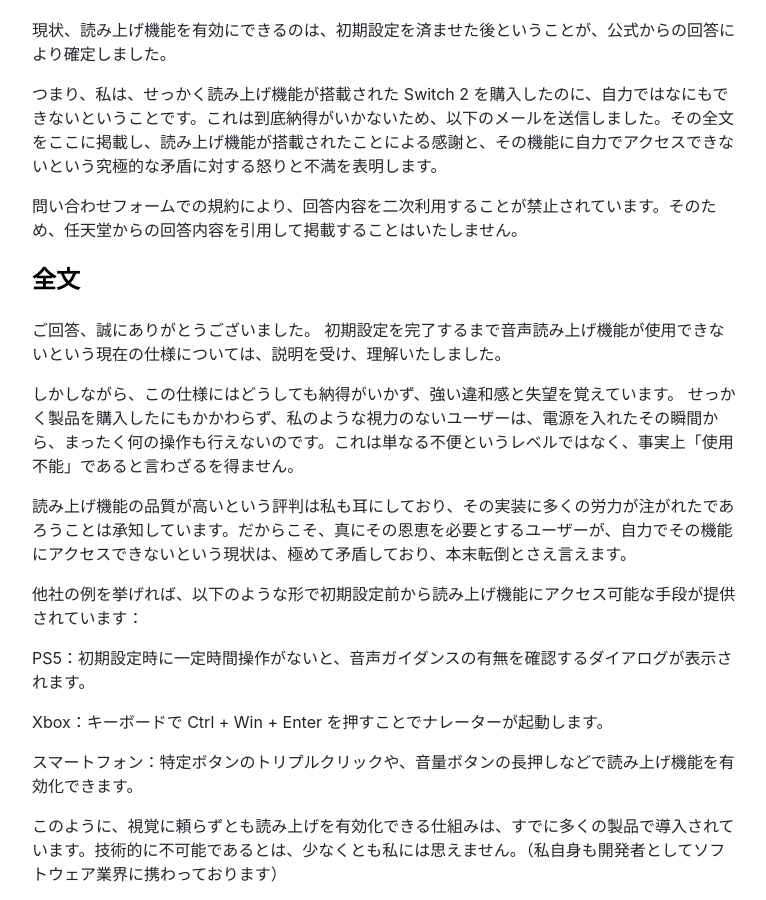
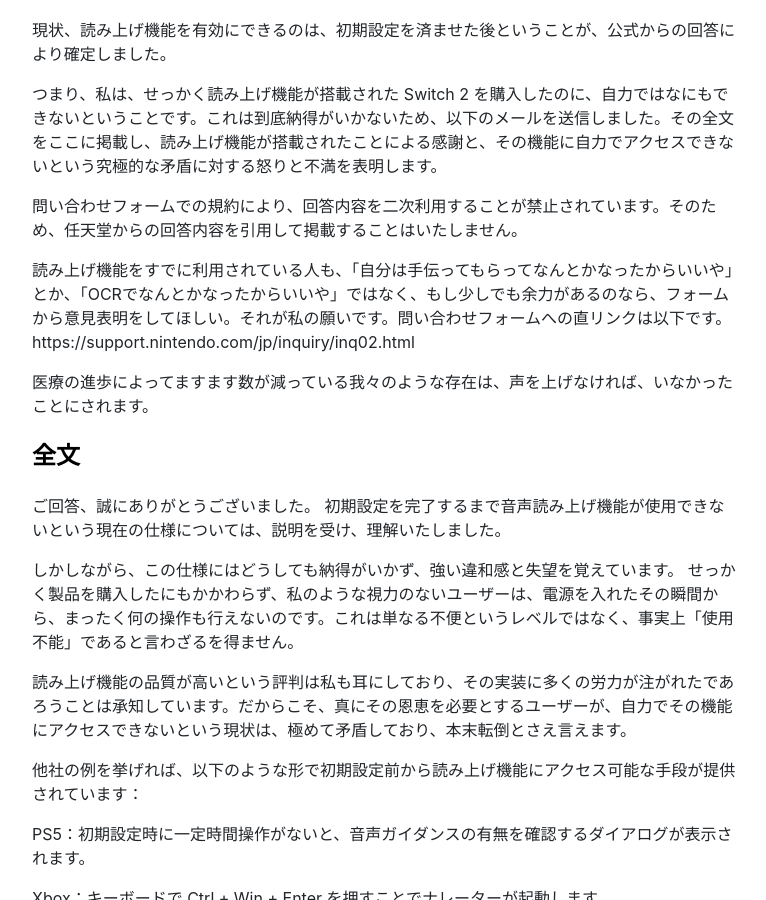
Before and after one commit to yncat/yncat.github.io, a Jekyll site: the page built from _posts/2025-07-02-switch 2 の初期設定時に音声読み上げを利用できないことに関して任天堂に送った要望の全文.md, in a window 1280 px wide and 900 px high, scrolled down 386 px. Shown: the whole window, without its empty margins (256-1022 px from the left). Built offline with Jekyll 4.4.1, drawn with Linux system fonts in a browser that asks for light colours; nearby versions of some CDN libraries.

Commit message:
Add enquiry form URL

```diff
--- a/_posts/2025-07-02-switch 2 の初期設定時に音声読み上げを利用できないことに関して任天堂に送った要望の全文.md
+++ b/_posts/2025-07-02-switch 2 の初期設定時に音声読み上げを利用できないことに関して任天堂に送った要望の全文.md
@@ -14,6 +14,11 @@
 つまり、私は、せっかく読み上げ機能が搭載された Switch 2 を購入したのに、自力ではなにもできないということです。これは到底納得がいかないため、以下のメールを送信しました。その全文をここに掲載し、読み上げ機能が搭載されたことによる感謝と、その機能に自力でアクセスできないという究極的な矛盾に対する怒りと不満を表明します。
 
 問い合わせフォームでの規約により、回答内容を二次利用することが禁止されています。そのため、任天堂からの回答内容を引用して掲載することはいたしません。
+
+読み上げ機能をすでに利用されている人も、「自分は手伝ってもらってなんとかなったからいいや」とか、「OCRでなんとかなったからいいや」ではなく、もし少しでも余力があるのなら、フォームから意見表明をしてほしい。それが私の願いです。問い合わせフォームへの直リンクは以下です。
+https://support.nintendo.com/jp/inquiry/inq02.html
+
+医療の進歩によってますます数が減っている我々のような存在は、声を上げなければ、いなかったことにされます。
 
 ## 全文
 
```
